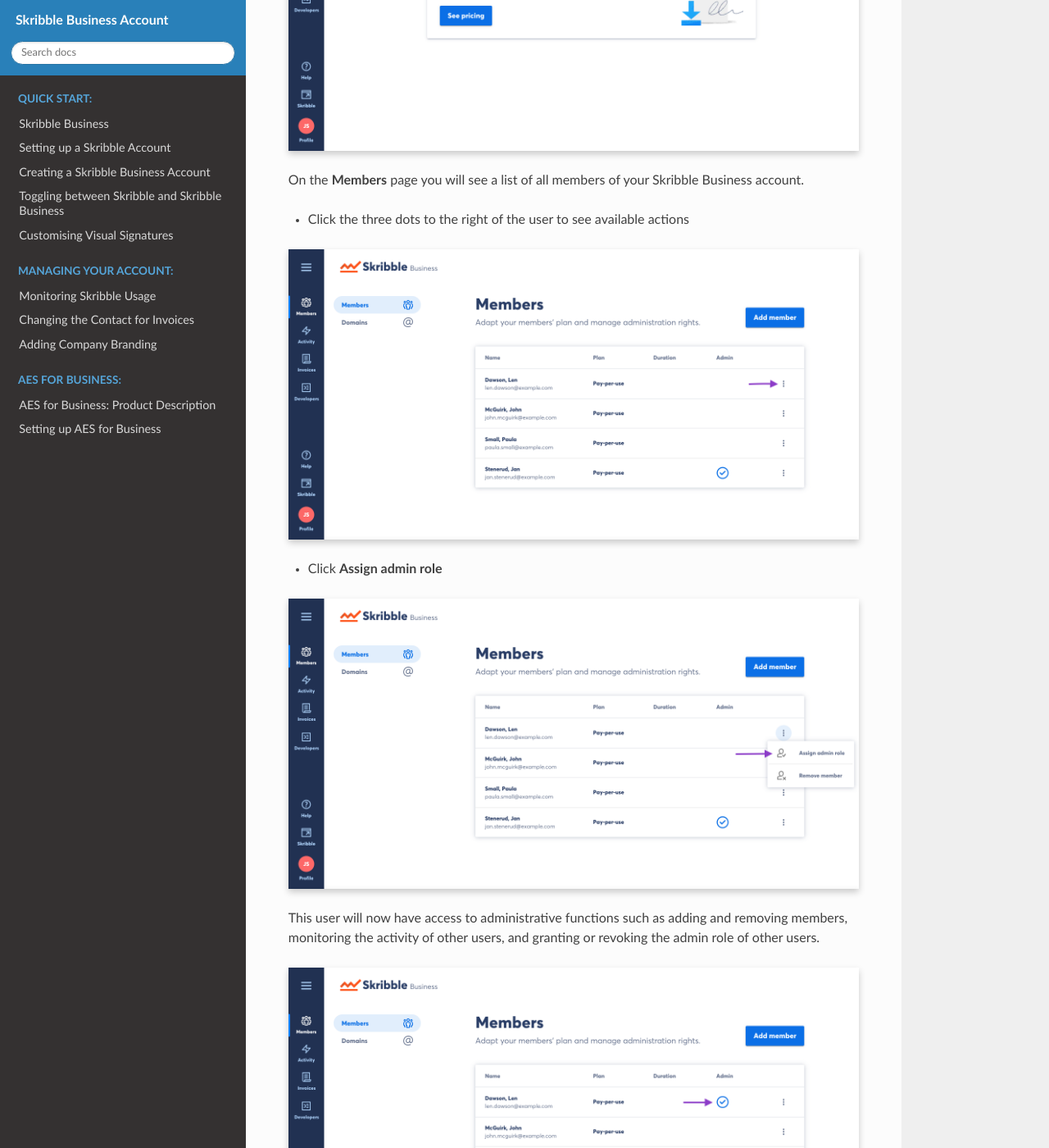
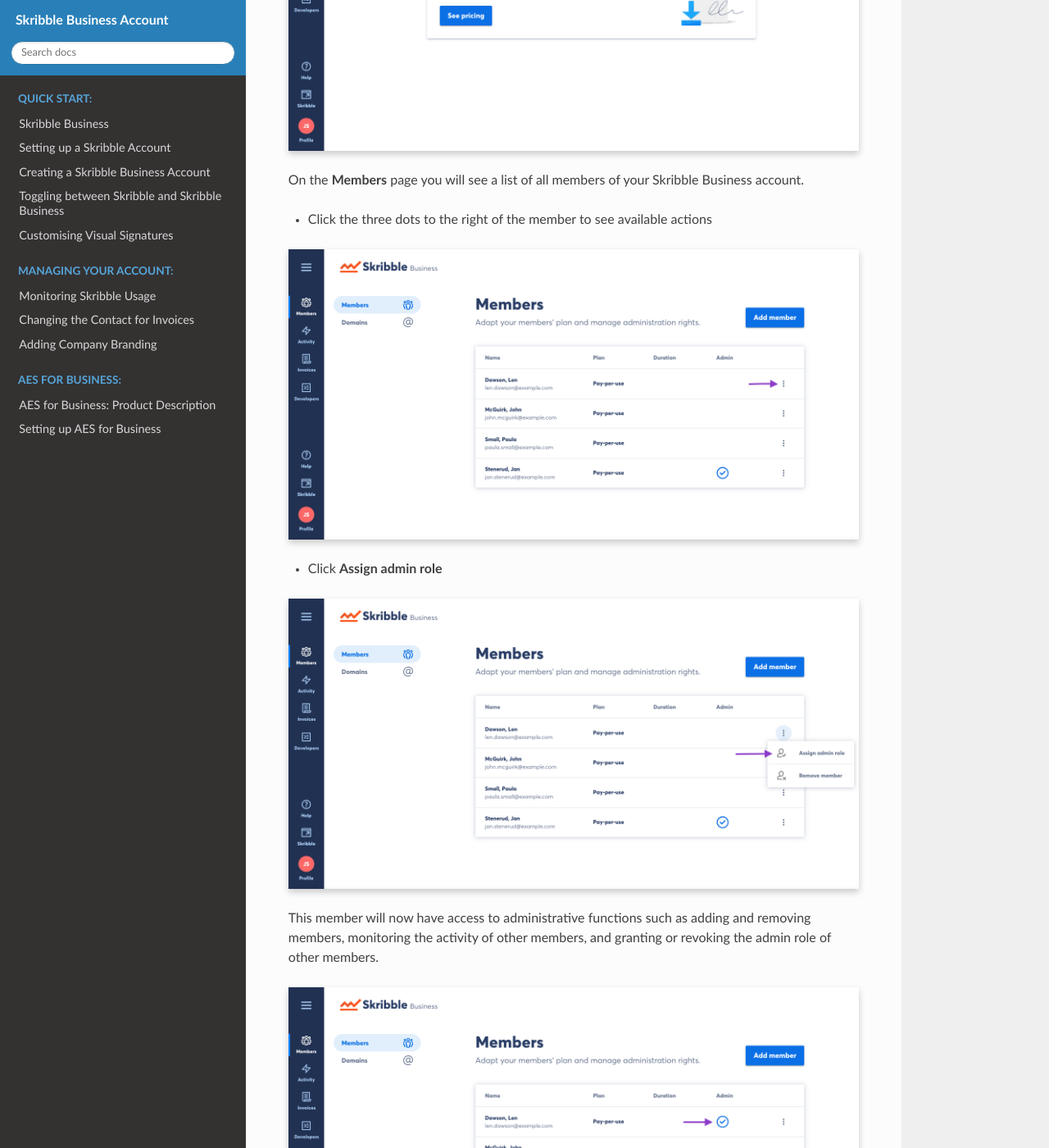
Before and after one commit to matthieu-bt/business-guide, a Sphinx documentation site: the page built from source/users/addmin.rst, in a window 1280 px wide and 1400 px high, scrolled down 378 px. Shown: the whole window at 82% size. Built offline with Sphinx 7.4.7 and the Read the Docs theme 2.0.0, drawn with Linux system fonts in a browser that asks for light colours; pages that are not in the unit, such as notebooks, are missing from menus; some of the changed text lies outside the part shown.

Commit message:
Corporate wording update, minor changes
Replaced user with member, replaced status with role

```diff
--- a/source/users/addmin.rst
+++ b/source/users/addmin.rst
@@ -13,7 +13,7 @@
 
 On the **Members** page you will see a list of all members of your Skribble Business account.
 
-- Click the three dots to the right of the user to see available actions
+- Click the three dots to the right of the member to see available actions
 
 
 .. image:: removing_members.png
@@ -27,7 +27,7 @@
     :class: with-shadow
 
 
-This user will now have access to administrative functions such as adding and removing members, monitoring the activity of other users, and granting or revoking the admin role of other users.
+This member will now have access to administrative functions such as adding and removing members, monitoring the activity of other members, and granting or revoking the admin role of other members.
 
 
 .. image:: granting_added.png
```
Also changed, not shown: other parts of source/users/addmin.rst (+1 -1 lines).
